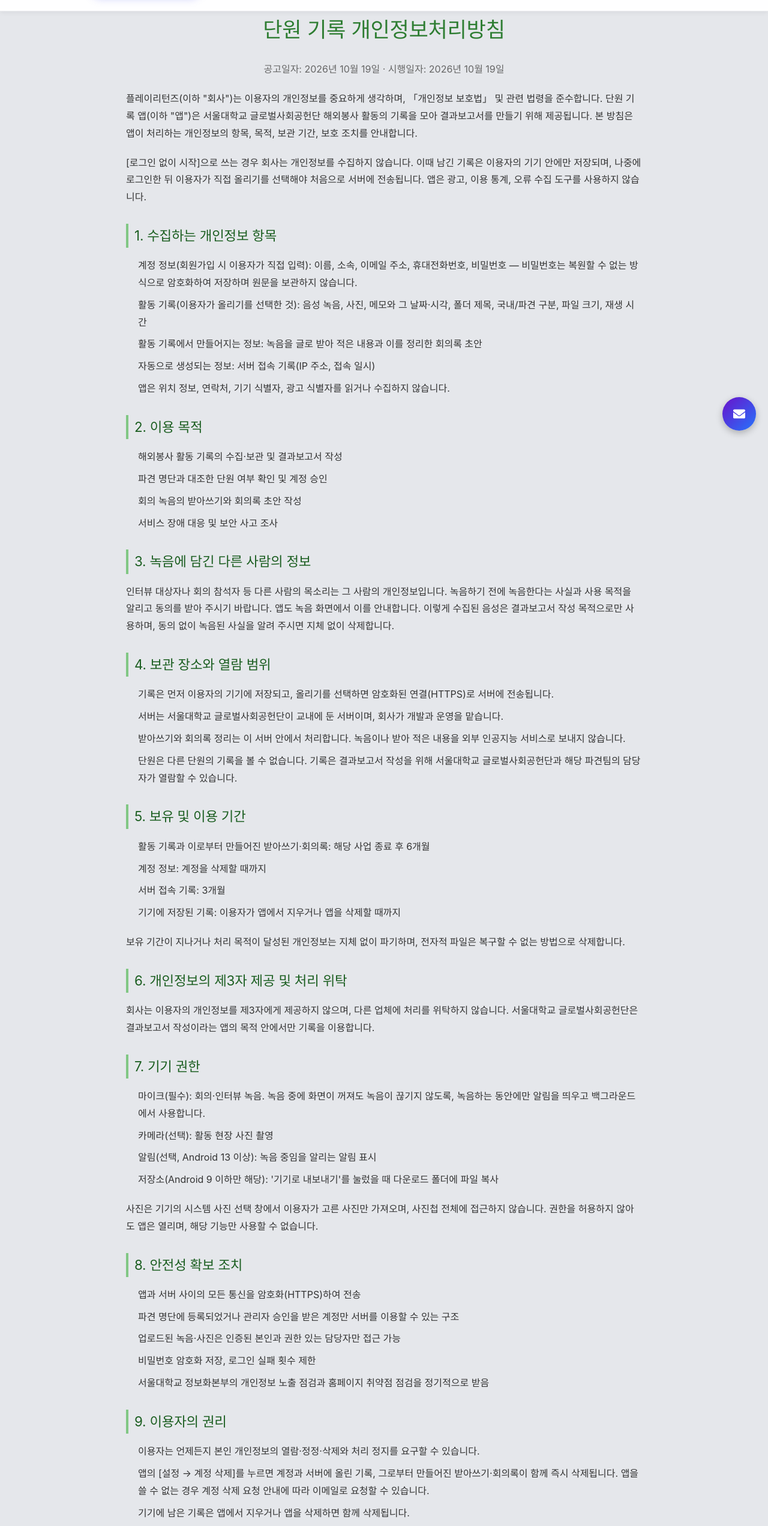
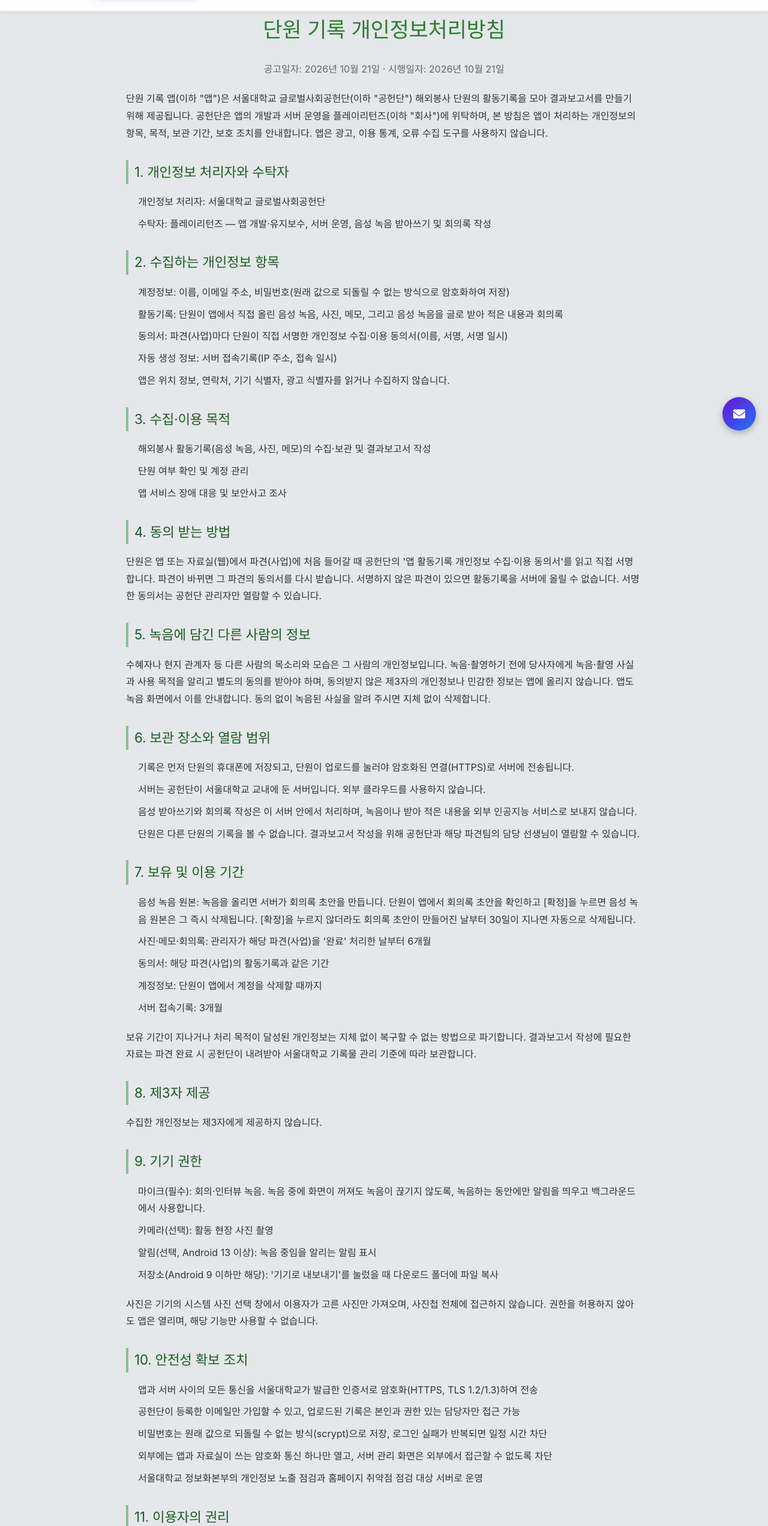
Before and after one commit to wjdcksgns/playreturns_homepage, a React (Create React App) app: page /danwon-privacy in a window 1280 px wide. Shown: the part 62-2606 px from the top of the page at 60% size. Built offline with nearby package versions, Linux system fonts and the light colour scheme; no server answers; a web font is replaced by a local one.

Commit message:
단원 기록 처리방침 개정 — 공헌단 처리자·플레이리턴즈 수탁, 수집 항목 축소, 파견별 동의서, 보유기간 구체화

```diff
--- a/src/pages/DanwonDeleteAccount.jsx
+++ b/src/pages/DanwonDeleteAccount.jsx
@@ -4,10 +4,10 @@
     return (
         <div className={styles.privacyWrap}>
             <h1>단원 기록 계정 삭제 안내</h1>
-            <p className={styles.date}>시행일자: 2026년 10월 19일</p>
+            <p className={styles.date}>시행일자: 2026년 10월 21일</p>
 
             <p>
-                단원 기록 앱(개발자: 플레이리턴즈)의 계정과 서버에 보관된 기록은 아래 두 가지 방법으로 삭제할 수 있습니다.
+                단원 기록 앱(서울대학교 글로벌사회공헌단, 개발·운영 수탁: 플레이리턴즈)의 계정과 서버에 보관된 기록은 아래 두 가지 방법으로 삭제할 수 있습니다.
             </p>
 
             <h2>1. 앱에서 바로 삭제</h2>
@@ -25,9 +25,10 @@
 
             <h2>3. 삭제되는 데이터</h2>
             <ul>
-                <li>계정 정보: 이름, 소속, 이메일 주소, 휴대전화번호, 암호화된 비밀번호</li>
+                <li>계정 정보: 이름, 이메일 주소, 암호화된 비밀번호</li>
                 <li>서버에 올린 녹음, 사진, 메모와 폴더 정보</li>
-                <li>녹음을 받아 적은 내용과 회의록 초안</li>
+                <li>녹음을 받아 적은 내용과 회의록</li>
+                <li>파견(사업)마다 서명한 개인정보 수집·이용 동의서</li>
                 <li>로그인 상태를 유지하는 인증 정보</li>
             </ul>
 
--- a/src/pages/DanwonPrivacy.jsx
+++ b/src/pages/DanwonPrivacy.jsx
@@ -4,83 +4,80 @@
     return (
         <div className={styles.privacyWrap}>
             <h1>단원 기록 개인정보처리방침</h1>
-            <p className={styles.date}>공고일자: 2026년 10월 19일 · 시행일자: 2026년 10월 19일</p>
+            <p className={styles.date}>공고일자: 2026년 10월 21일 · 시행일자: 2026년 10월 21일</p>
 
             <p>
-                플레이리턴즈(이하 "회사")는 이용자의 개인정보를 중요하게 생각하며, 「개인정보 보호법」 및 관련 법령을 준수합니다.
-                단원 기록 앱(이하 "앱")은 서울대학교 글로벌사회공헌단 해외봉사 활동의 기록을 모아 결과보고서를 만들기 위해 제공됩니다.
+                단원 기록 앱(이하 "앱")은 서울대학교 글로벌사회공헌단(이하 "공헌단") 해외봉사 단원의 활동기록을 모아
+                결과보고서를 만들기 위해 제공됩니다. 공헌단은 앱의 개발과 서버 운영을 플레이리턴즈(이하 "회사")에 위탁하며,
                 본 방침은 앱이 처리하는 개인정보의 항목, 목적, 보관 기간, 보호 조치를 안내합니다.
-            </p>
-
-            <p>
-                <strong>[로그인 없이 시작]으로 쓰는 경우 회사는 개인정보를 수집하지 않습니다.</strong>{' '}
-                이때 남긴 기록은 이용자의 기기 안에만 저장되며, 나중에 로그인한 뒤 이용자가 직접 올리기를 선택해야 처음으로 서버에 전송됩니다.
                 앱은 광고, 이용 통계, 오류 수집 도구를 사용하지 않습니다.
             </p>
 
-            <h2>1. 수집하는 개인정보 항목</h2>
+            <h2>1. 개인정보 처리자와 수탁자</h2>
             <ul>
-                <li>
-                    계정 정보(회원가입 시 이용자가 직접 입력): 이름, 소속, 이메일 주소, 휴대전화번호, 비밀번호
-                    — 비밀번호는 복원할 수 없는 방식으로 암호화하여 저장하며 원문을 보관하지 않습니다.
-                </li>
-                <li>
-                    활동 기록(이용자가 올리기를 선택한 것): 음성 녹음, 사진, 메모와 그 날짜·시각, 폴더 제목, 국내/파견 구분, 파일 크기, 재생 시간
-                </li>
-                <li>
-                    활동 기록에서 만들어지는 정보: 녹음을 글로 받아 적은 내용과 이를 정리한 회의록 초안
-                </li>
-                <li>자동으로 생성되는 정보: 서버 접속 기록(IP 주소, 접속 일시)</li>
+                <li>개인정보 처리자: 서울대학교 글로벌사회공헌단</li>
+                <li>수탁자: 플레이리턴즈 — 앱 개발·유지보수, 서버 운영, 음성 녹음 받아쓰기 및 회의록 작성</li>
+            </ul>
+
+            <h2>2. 수집하는 개인정보 항목</h2>
+            <ul>
+                <li>계정정보: 이름, 이메일 주소, 비밀번호(원래 값으로 되돌릴 수 없는 방식으로 암호화하여 저장)</li>
+                <li>활동기록: 단원이 앱에서 직접 올린 음성 녹음, 사진, 메모, 그리고 음성 녹음을 글로 받아 적은 내용과 회의록</li>
+                <li>동의서: 파견(사업)마다 단원이 직접 서명한 개인정보 수집·이용 동의서(이름, 서명, 서명 일시)</li>
+                <li>자동 생성 정보: 서버 접속기록(IP 주소, 접속 일시)</li>
                 <li>앱은 위치 정보, 연락처, 기기 식별자, 광고 식별자를 읽거나 수집하지 않습니다.</li>
             </ul>
 
-            <h2>2. 이용 목적</h2>
+            <h2>3. 수집·이용 목적</h2>
             <ul>
-                <li>해외봉사 활동 기록의 수집·보관 및 결과보고서 작성</li>
-                <li>파견 명단과 대조한 단원 여부 확인 및 계정 승인</li>
-                <li>회의 녹음의 받아쓰기와 회의록 초안 작성</li>
-                <li>서비스 장애 대응 및 보안 사고 조사</li>
+                <li>해외봉사 활동기록(음성 녹음, 사진, 메모)의 수집·보관 및 결과보고서 작성</li>
+                <li>단원 여부 확인 및 계정 관리</li>
+                <li>앱 서비스 장애 대응 및 보안사고 조사</li>
             </ul>
 
-            <h2>3. 녹음에 담긴 다른 사람의 정보</h2>
+            <h2>4. 동의 받는 방법</h2>
             <p>
-                인터뷰 대상자나 회의 참석자 등 다른 사람의 목소리는 그 사람의 개인정보입니다.
-                녹음하기 전에 녹음한다는 사실과 사용 목적을 알리고 동의를 받아 주시기 바랍니다.
-                앱도 녹음 화면에서 이를 안내합니다. 이렇게 수집된 음성은 결과보고서 작성 목적으로만 사용하며,
+                단원은 앱 또는 자료실(웹)에서 파견(사업)에 처음 들어갈 때 공헌단의 '앱 활동기록 개인정보 수집·이용 동의서'를 읽고
+                직접 서명합니다. 파견이 바뀌면 그 파견의 동의서를 다시 받습니다. 서명하지 않은 파견이 있으면 활동기록을 서버에 올릴 수 없습니다.
+                서명한 동의서는 공헌단 관리자만 열람할 수 있습니다.
+            </p>
+
+            <h2>5. 녹음에 담긴 다른 사람의 정보</h2>
+            <p>
+                수혜자나 현지 관계자 등 다른 사람의 목소리와 모습은 그 사람의 개인정보입니다.
+                녹음·촬영하기 전에 당사자에게 녹음·촬영 사실과 사용 목적을 알리고 별도의 동의를 받아야 하며,
+                동의받지 않은 제3자의 개인정보나 민감한 정보는 앱에 올리지 않습니다. 앱도 녹음 화면에서 이를 안내합니다.
                 동의 없이 녹음된 사실을 알려 주시면 지체 없이 삭제합니다.
             </p>
 
-            <h2>4. 보관 장소와 열람 범위</h2>
+            <h2>6. 보관 장소와 열람 범위</h2>
             <ul>
-                <li>기록은 먼저 이용자의 기기에 저장되고, 올리기를 선택하면 암호화된 연결(HTTPS)로 서버에 전송됩니다.</li>
-                <li>서버는 서울대학교 글로벌사회공헌단이 교내에 둔 서버이며, 회사가 개발과 운영을 맡습니다.</li>
-                <li>
-                    받아쓰기와 회의록 정리는 이 서버 안에서 처리합니다. 녹음이나 받아 적은 내용을 외부 인공지능 서비스로 보내지 않습니다.
-                </li>
-                <li>
-                    단원은 다른 단원의 기록을 볼 수 없습니다. 기록은 결과보고서 작성을 위해 서울대학교 글로벌사회공헌단과
-                    해당 파견팀의 담당자가 열람할 수 있습니다.
-                </li>
+                <li>기록은 먼저 단원의 휴대폰에 저장되고, 단원이 업로드를 눌러야 암호화된 연결(HTTPS)로 서버에 전송됩니다.</li>
+                <li>서버는 공헌단이 서울대학교 교내에 둔 서버입니다. 외부 클라우드를 사용하지 않습니다.</li>
+                <li>음성 받아쓰기와 회의록 작성은 이 서버 안에서 처리하며, 녹음이나 받아 적은 내용을 외부 인공지능 서비스로 보내지 않습니다.</li>
+                <li>단원은 다른 단원의 기록을 볼 수 없습니다. 결과보고서 작성을 위해 공헌단과 해당 파견팀의 담당 선생님이 열람할 수 있습니다.</li>
             </ul>
 
-            <h2>5. 보유 및 이용 기간</h2>
+            <h2>7. 보유 및 이용 기간</h2>
             <ul>
-                <li>활동 기록과 이로부터 만들어진 받아쓰기·회의록: 해당 사업 종료 후 6개월</li>
-                <li>계정 정보: 계정을 삭제할 때까지</li>
-                <li>서버 접속 기록: 3개월</li>
-                <li>기기에 저장된 기록: 이용자가 앱에서 지우거나 앱을 삭제할 때까지</li>
+                <li>
+                    음성 녹음 원본: 녹음을 올리면 서버가 회의록 초안을 만듭니다. 단원이 앱에서 회의록 초안을 확인하고 [확정]을 누르면
+                    음성 녹음 원본은 그 즉시 삭제됩니다. [확정]을 누르지 않더라도 회의록 초안이 만들어진 날부터 30일이 지나면 자동으로 삭제됩니다.
+                </li>
+                <li>사진·메모·회의록: 관리자가 해당 파견(사업)을 '완료' 처리한 날부터 6개월</li>
+                <li>동의서: 해당 파견(사업)의 활동기록과 같은 기간</li>
+                <li>계정정보: 단원이 앱에서 계정을 삭제할 때까지</li>
+                <li>서버 접속기록: 3개월</li>
             </ul>
             <p>
-                보유 기간이 지나거나 처리 목적이 달성된 개인정보는 지체 없이 파기하며, 전자적 파일은 복구할 수 없는 방법으로 삭제합니다.
+                보유 기간이 지나거나 처리 목적이 달성된 개인정보는 지체 없이 복구할 수 없는 방법으로 파기합니다.
+                결과보고서 작성에 필요한 자료는 파견 완료 시 공헌단이 내려받아 서울대학교 기록물 관리 기준에 따라 보관합니다.
             </p>
 
-            <h2>6. 개인정보의 제3자 제공 및 처리 위탁</h2>
-            <p>
-                회사는 이용자의 개인정보를 제3자에게 제공하지 않으며, 다른 업체에 처리를 위탁하지 않습니다.
-                서울대학교 글로벌사회공헌단은 결과보고서 작성이라는 앱의 목적 안에서만 기록을 이용합니다.
-            </p>
+            <h2>8. 제3자 제공</h2>
+            <p>수집한 개인정보는 제3자에게 제공하지 않습니다.</p>
 
-            <h2>7. 기기 권한</h2>
+            <h2>9. 기기 권한</h2>
             <ul>
                 <li>
                     마이크(필수): 회의·인터뷰 녹음. 녹음 중에 화면이 꺼져도 녹음이 끊기지 않도록,
@@ -95,16 +92,16 @@
                 권한을 허용하지 않아도 앱은 열리며, 해당 기능만 사용할 수 없습니다.
             </p>
 
-            <h2>8. 안전성 확보 조치</h2>
+            <h2>10. 안전성 확보 조치</h2>
             <ul>
-                <li>앱과 서버 사이의 모든 통신을 암호화(HTTPS)하여 전송</li>
-                <li>파견 명단에 등록되었거나 관리자 승인을 받은 계정만 서버를 이용할 수 있는 구조</li>
-                <li>업로드된 녹음·사진은 인증된 본인과 권한 있는 담당자만 접근 가능</li>
-                <li>비밀번호 암호화 저장, 로그인 실패 횟수 제한</li>
-                <li>서울대학교 정보화본부의 개인정보 노출 점검과 홈페이지 취약점 점검을 정기적으로 받음</li>
+                <li>앱과 서버 사이의 모든 통신을 서울대학교가 발급한 인증서로 암호화(HTTPS, TLS 1.2/1.3)하여 전송</li>
+                <li>공헌단이 등록한 이메일만 가입할 수 있고, 업로드된 기록은 본인과 권한 있는 담당자만 접근 가능</li>
+                <li>비밀번호는 원래 값으로 되돌릴 수 없는 방식(scrypt)으로 저장, 로그인 실패가 반복되면 일정 시간 차단</li>
+                <li>외부에는 앱과 자료실이 쓰는 암호화 통신 하나만 열고, 서버 관리 화면은 외부에서 접근할 수 없도록 차단</li>
+                <li>서울대학교 정보화본부의 개인정보 노출 점검과 홈페이지 취약점 점검 대상 서버로 운영</li>
             </ul>
 
-            <h2>9. 이용자의 권리</h2>
+            <h2>11. 이용자의 권리</h2>
             <ul>
                 <li>이용자는 언제든지 본인 개인정보의 열람·정정·삭제와 처리 정지를 요구할 수 있습니다.</li>
                 <li>
@@ -112,27 +109,28 @@
                     함께 즉시 삭제됩니다. 앱을 쓸 수 없는 경우{' '}
                     <a href="/danwon-delete-account">계정 삭제 요청 안내</a>에 따라 이메일로 요청할 수 있습니다.
                 </li>
-                <li>기기에 남은 기록은 앱에서 지우거나 앱을 삭제하면 함께 삭제됩니다.</li>
+                <li>휴대폰에 남은 기록은 앱에서 지우거나 앱을 삭제하면 함께 삭제됩니다.</li>
                 <li>마이크·카메라·알림 권한은 기기 설정에서 언제든지 철회할 수 있습니다.</li>
             </ul>
 
-            <h2>10. 만 14세 미만 아동의 개인정보</h2>
+            <h2>12. 만 14세 미만 아동의 개인정보</h2>
+            <p>앱은 만 14세 미만 아동을 대상으로 하지 않으며, 아동의 개인정보를 수집하지 않습니다.</p>
+
+            <h2>13. 문의처</h2>
             <p>
-                앱은 만 14세 미만 아동을 대상으로 하지 않으며, 회사는 아동의 개인정보를 수집하지 않습니다.
-            </p>
-
-            <h2>11. 개인정보 보호책임자</h2>
-            <p>
+                개인정보 처리에 관한 문의와 권리 행사 요청은 아래 수탁자 연락처로 받아 공헌단과 함께 처리합니다. <br />
                 이름: 정찬훈 <br />
                 소속: 플레이리턴즈(PlayReturns) <br />
                 이메일: playreturns2025@gmail.com <br />
                 연락처: 010-2868-0655
             </p>
 
-            <h2>12. 개인정보처리방침의 변경</h2>
+            <h2>14. 개인정보처리방침의 변경</h2>
             <p>
-                본 방침은 2026년 10월 19일부터 적용되며, 기록을 서버에 올리는 기능을 추가하면서 2026년 9월 22일 시행된
-                기기 저장 전용 방침을 대신합니다. 이후 내용이 바뀌는 경우 변경 내용과 시행일을 앱과 웹사이트에 공지합니다.
+                본 방침은 2026년 10월 21일부터 적용되며, 2026년 10월 19일 시행된 방침을 대신합니다.
+                바뀐 내용: 개인정보 처리자를 공헌단으로, 회사를 수탁자로 명시 / 소속·휴대전화번호를 수집 항목에서 제외 /
+                파견마다 받는 동의서 안내 추가 / 음성 녹음 원본과 활동기록의 보유 기간 구체화.
+                이후 내용이 바뀌는 경우 변경 내용과 시행일을 앱과 웹사이트에 공지합니다.
             </p>
         </div>
     );
```
